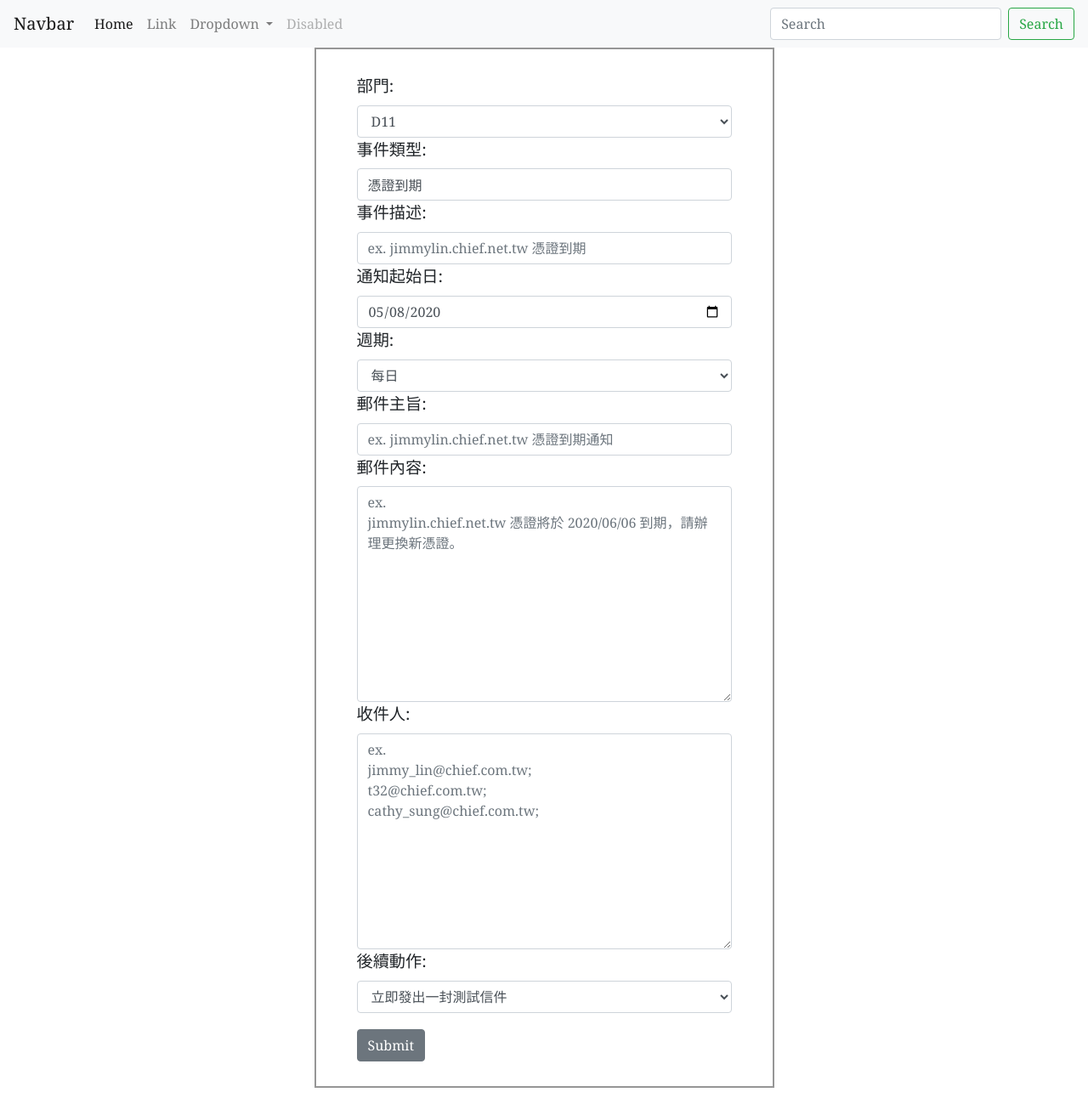
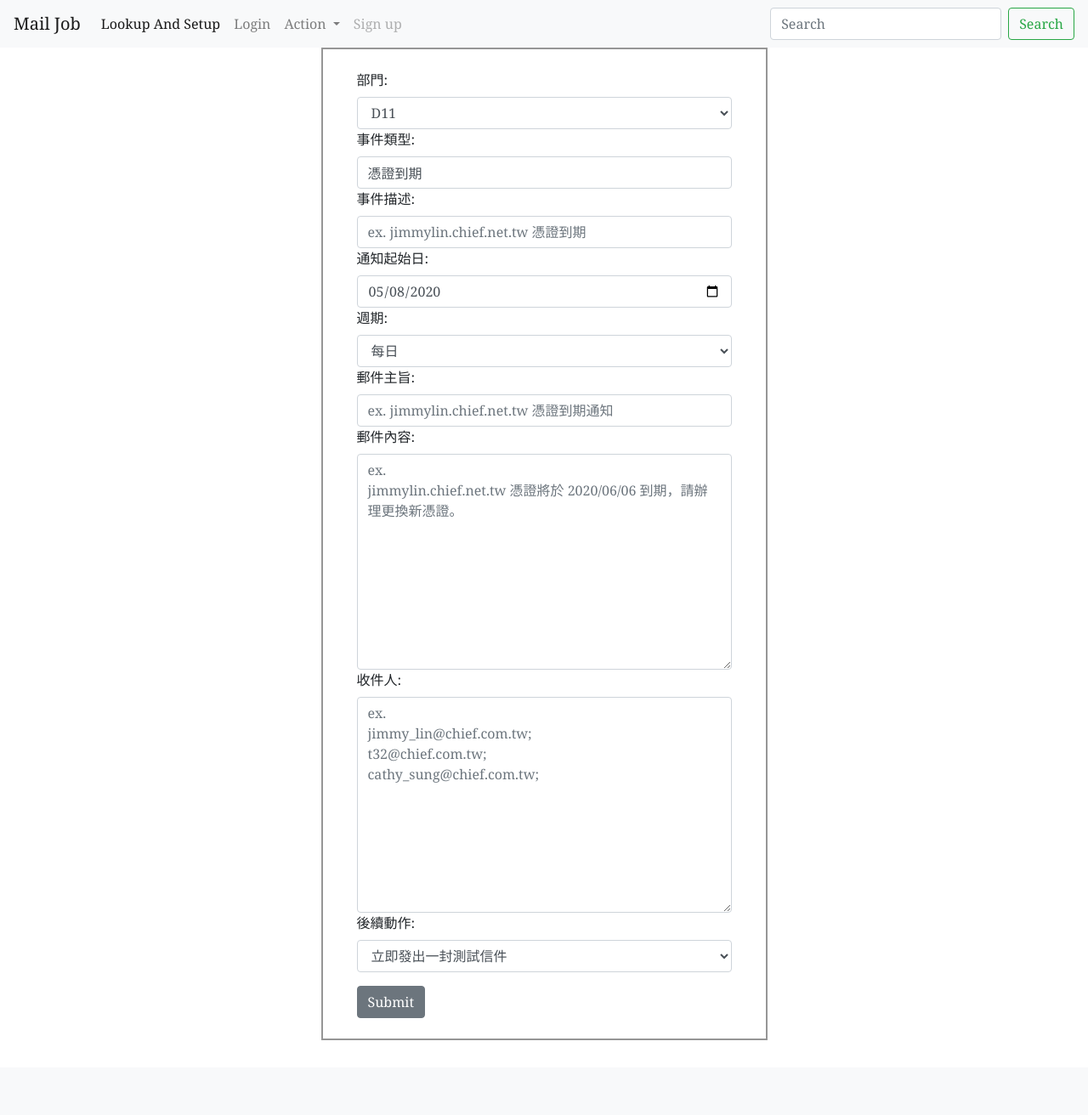
Before and after one commit to j3ygithub/mssqlj3y, a Django app: page /mail_job/ in a window 1280 px wide. Shown: the whole page at 85% size. After the commit the page ends 1224 px from the top, so only its background shows below. Run offline with Django 3.2, Linux system fonts and the light colour scheme; some libraries are stand-ins or nearby versions.

Commit message:
added a global navbar, change some css and div style

```diff
--- a/mssqlj3y/mail_job/static/css/base.css
+++ b/mssqlj3y/mail_job/static/css/base.css
@@ -1,6 +1,3 @@
-.container-fluid {
-    padding-right:0;
-    padding-left:0;
-    margin-right:auto;
-    margin-left:auto
- }
+* {
+    font-family: Georgia, 'Times New Roman', Times, serif;
+}
--- a/mssqlj3y/mail_job/templates/mail_job/index.html
+++ b/mssqlj3y/mail_job/templates/mail_job/index.html
@@ -10,36 +10,36 @@
 {% endblock title %}
 
 {% block content %}
-<div class="container-fluid"
-    style="font-family: Georgia, 'Times New Roman', Times, serif;">
+<nav class="navbar navbar-expand-lg navbar-light bg-light">
 
-<nav class="navbar navbar-expand-lg navbar-light bg-light">
-  <a class="navbar-brand" href="#">Navbar</a>
-  <button class="navbar-toggler" type="button" data-toggle="collapse" data-target="#navbarSupportedContent" aria-controls="navbarSupportedContent" aria-expanded="false" aria-label="Toggle navigation">
+    <a class="navbar-brand" href="#">Mail Job</a>
+    <button class="navbar-toggler" type="button" data-toggle="collapse" data-target="#navbarSupportedContent"
+        aria-controls="navbarSupportedContent" aria-expanded="false" aria-label="Toggle navigation">
         <span class="navbar-toggler-icon"></span>
     </button>
 
     <div class="collapse navbar-collapse" id="navbarSupportedContent">
         <ul class="navbar-nav mr-auto">
             <li class="nav-item active">
-        <a class="nav-link" href="#">Home <span class="sr-only">(current)</span></a>
+                <a class="nav-link" href="/">Lookup And Setup <span class="sr-only">(current)</span></a>
             </li>
             <li class="nav-item">
-        <a class="nav-link" href="#">Link</a>
+                <a class="nav-link" href="/accounts/login">Login</a>
             </li>
             <li class="nav-item dropdown">
-        <a class="nav-link dropdown-toggle" href="#" id="navbarDropdown" role="button" data-toggle="dropdown" aria-haspopup="true" aria-expanded="false">
-          Dropdown
+                <a class="nav-link dropdown-toggle" href="#" id="navbarDropdown" role="button" data-toggle="dropdown"
+                    aria-haspopup="true" aria-expanded="false">
+                    Action
                 </a>
                 <div class="dropdown-menu" aria-labelledby="navbarDropdown">
-          <a class="dropdown-item" href="#">Action</a>
-          <a class="dropdown-item" href="#">Another action</a>
+                    <a class="dropdown-item" href="#">Lookup</a>
+                    <a class="dropdown-item" href="#">Setup</a>
                     <div class="dropdown-divider"></div>
-          <a class="dropdown-item" href="#">Something else here</a>
+                    <a class="dropdown-item" href="#">Mail Test</a>
                 </div>
             </li>
             <li class="nav-item">
-        <a class="nav-link disabled" href="#" tabindex="-1" aria-disabled="true">Disabled</a>
+                <a class="nav-link disabled" href="#" tabindex="-1" aria-disabled="true">Sign up</a>
             </li>
         </ul>
         <form class="form-inline my-2 my-lg-0">
@@ -49,8 +49,9 @@
     </div>
 </nav>
 
-<div class="row justify-content-center" style="font-size: larger;">
-    <div class="col-auto"
+<div class="container-fluid">
+    <div class="row justify-content-center">
+        <div class="col-auto border-width"
             style="border-width:2px; border-style:solid; border-color:rgb(150, 150, 150); padding-left:2.5em; padding-right:2.5em; padding-top:1.5em; padding-bottom:0.5em;">
             <form method="post">
                 {% csrf_token %}
@@ -74,4 +75,5 @@
     </div>
     {% endfor %}
     {% endif %}
+</div>
 {% endblock %}
```
Lines whose indentation alone changed are shown as unchanged.
